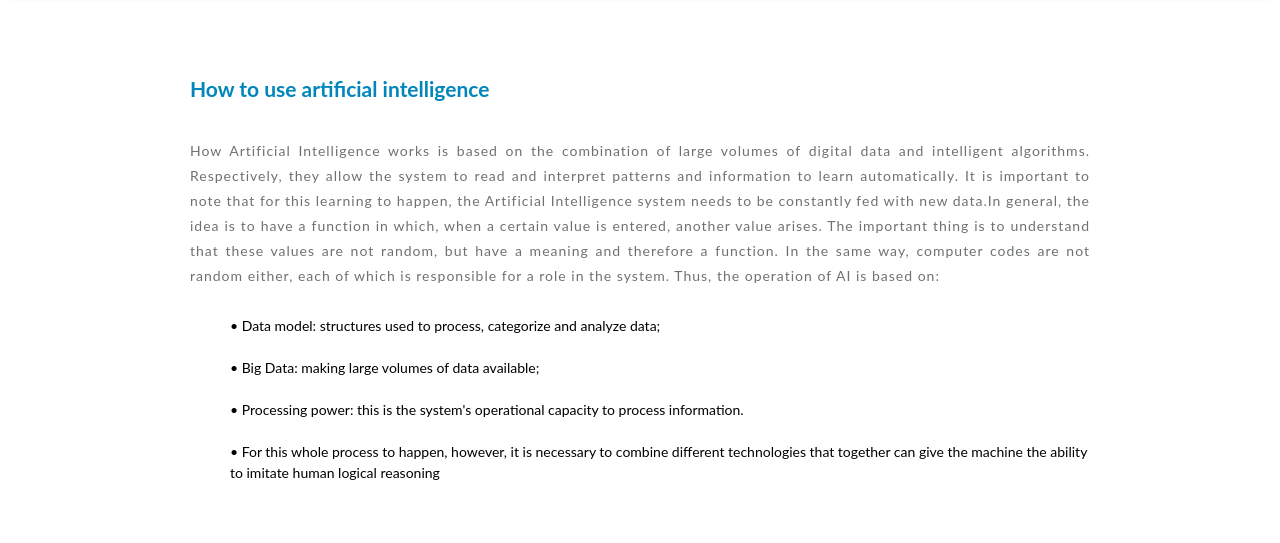
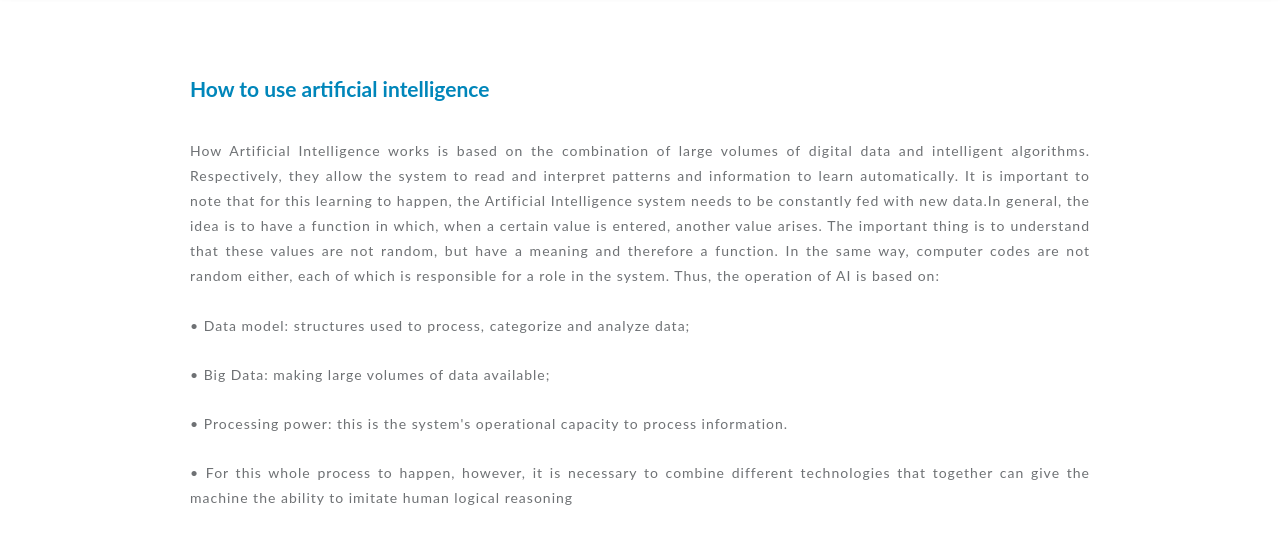
Before and after one commit to LuanaFernandesCosta/page-ia, a plain HTML site: page como-usar.html in a window 1280 px wide. Shown: the part 127-670 px from the top of the page. Drawn offline with Linux system fonts and the light colour scheme.

Commit message:
edicao como usar

```diff
--- a/como-usar.html
+++ b/como-usar.html
@@ -38,15 +38,12 @@
                 is to understand that these values are not random, but have a meaning and therefore a function. In the same way, computer codes are not random either, each of which is responsible for a role in the system. Thus, the operation of AI is
                 based on:
                 <br>
-                <ol>
-                    <li>• Data model: structures used to process, categorize and analyze data;</li>
-                    <br>
-                    <li>• Big Data: making large volumes of data available;</li>
-                    <br>
-                    <li>• Processing power: this is the system's operational capacity to process information.</li>
-                    <br>
-                    <li>• For this whole process to happen, however, it is necessary to combine different technologies that together can give the machine the ability to imitate human logical reasoning </li>
-                </ol>
+
+                <p class="p-custom"> • Data model: structures used to process, categorize and analyze data;</p>
+                <p class="p-custom">• Big Data: making large volumes of data available;</p>
+                <p class="p-custom"> • Processing power: this is the system's operational capacity to process information.</p>
+                <p class="p-custom"> • For this whole process to happen, however, it is necessary to combine different technologies that together can give the machine the ability to imitate human logical reasoning</p>
+
 
 
             </p>
```
